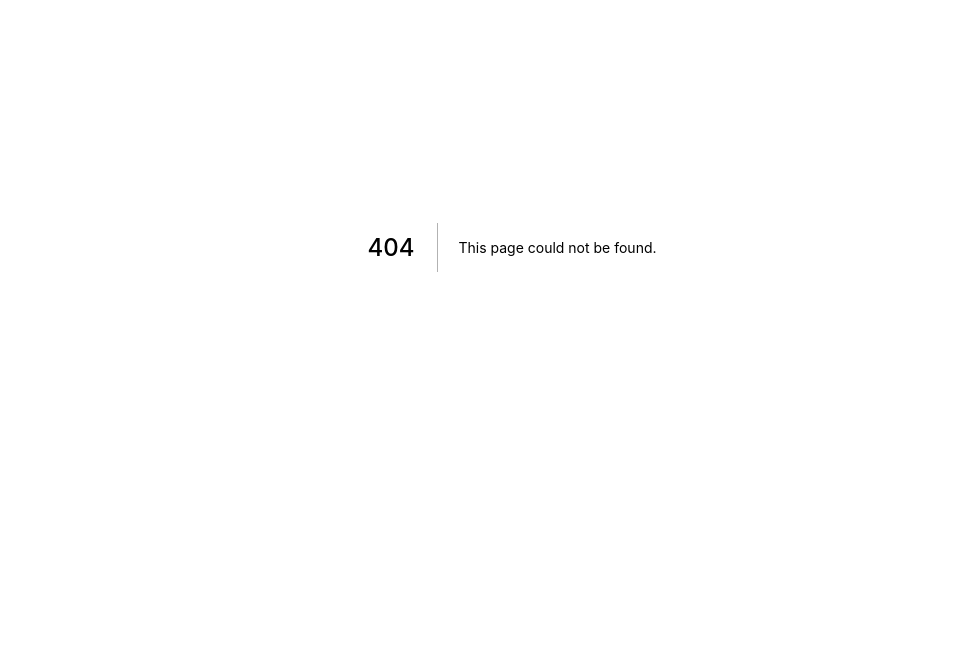
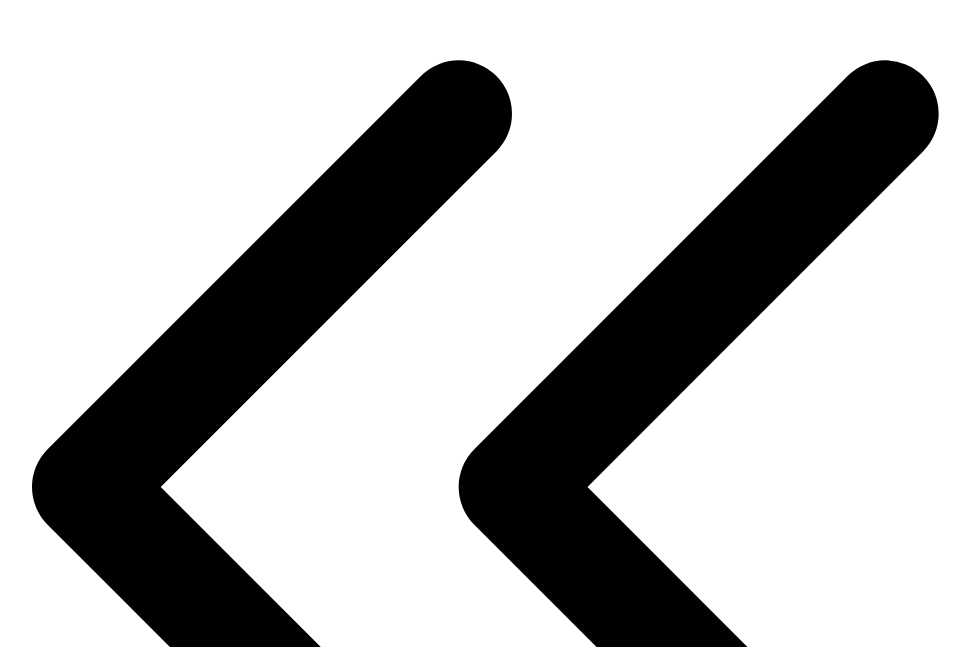
Before and after one commit to somelab-0618/nextjs_blog_todos, a Next.js app: page /blog-page in a window 1280 px wide. Before the commit this address had no page. Shown: the part 153-800 px from the top of the page, without its empty margins (128-1098 px from the left). Built offline with nearby package versions, Linux system fonts and the light colour scheme.

Commit message:
blog-page,Task-bageページファイル追加

```diff
--- /dev/null
+++ b/pages/blog-page.js
@@ -0,0 +1,28 @@
+import Layout from '../components/Layout';
+import Link from 'next/link';
+
+export default function BlogPage() {
+  return (
+    <Layout title='Blog page'>
+      <Link href='/main-page'>
+        <div className='flex cursor-pointer mt-12'>
+          <svg
+            className='w-6 h-6 mr-3'
+            fill='none'
+            stroke='currentColor'
+            viewBox='0 0 24 24'
+            xmlns='http://www.w3.org/2000/svg'
+          >
+            <path
+              strokeLinecap='round'
+              strokeLinejoin='round'
+              strokeWidth='2'
+              d='M11 19l-7-7 7-7m8 14l-7-7 7-7'
+            ></path>
+          </svg>
+          <span>Back to main page</span>
+        </div>
+      </Link>
+    </Layout>
+  );
+}
```
Also changed, not shown: pages/main-page.js (+13 -0 lines), pages/task-page.js (added, +28 -0 lines).
